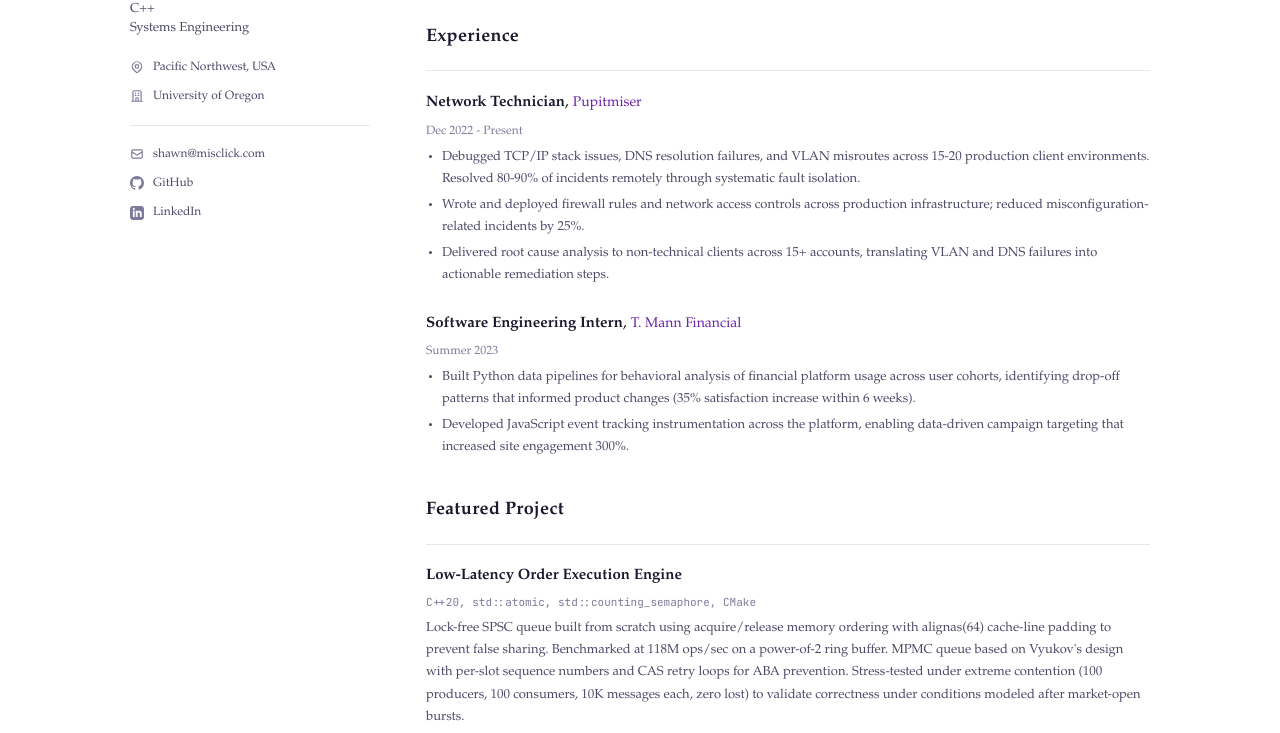
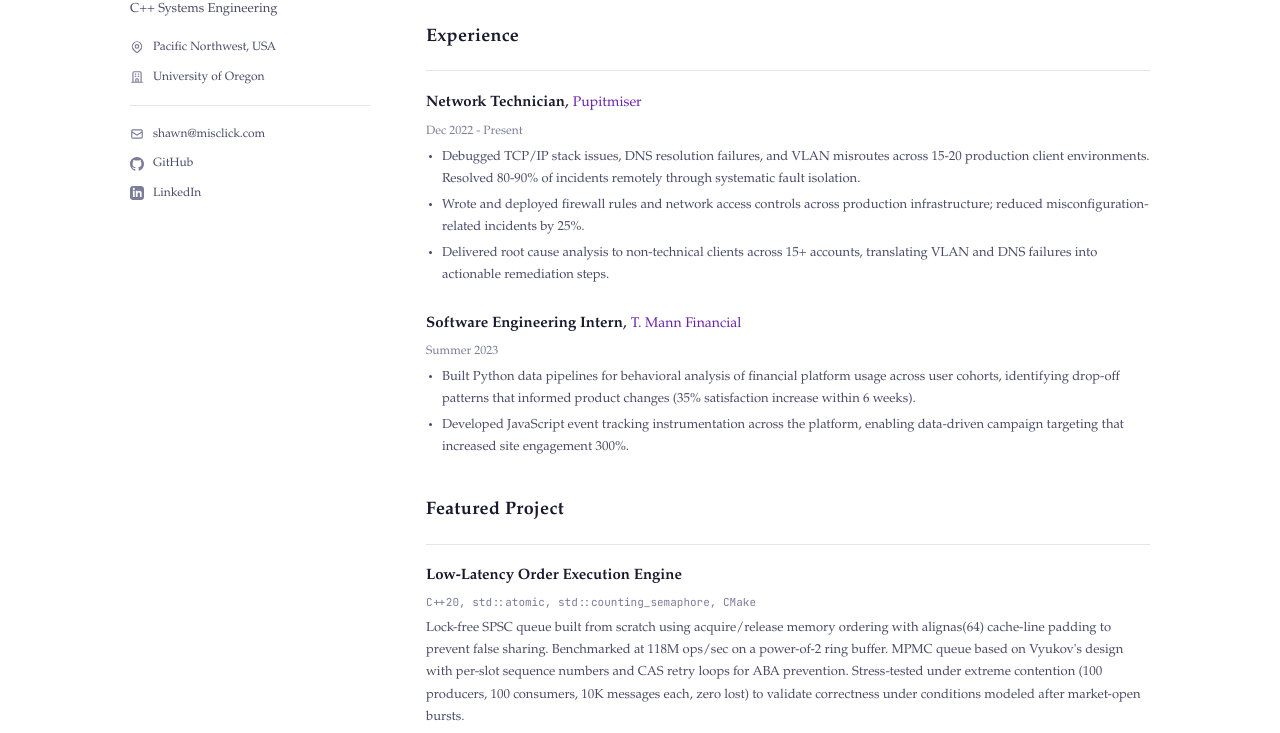
Before and after one commit to ShawnBakker/shawnbakker.github.io, a plain HTML site: page index.html in a window 1280 px wide. Shown: the part 290-1023 px from the top of the page. Drawn offline with Linux system fonts and the light colour scheme.

Commit message:
Update index.html

```diff
--- a/index.html
+++ b/index.html
@@ -411,7 +411,7 @@
                 <img src="assets/shawncropheadshot.jpg" alt="Profile picture of me"/>
             </div>
             <h1>Shawn Bakker</h1>
-            <div class="title">C++<br>Systems Engineering</div>
+            <div class="title">C++ Systems Engineering</div>
 
             <div class="sidebar-section">
                 <div class="sidebar-item">
```
